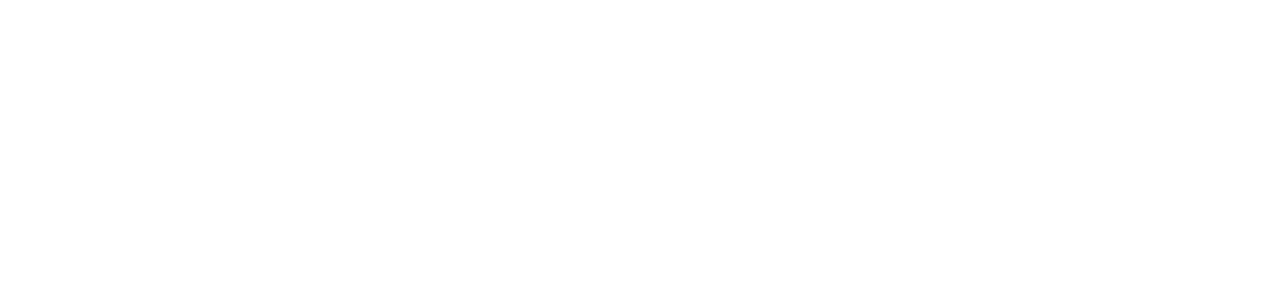
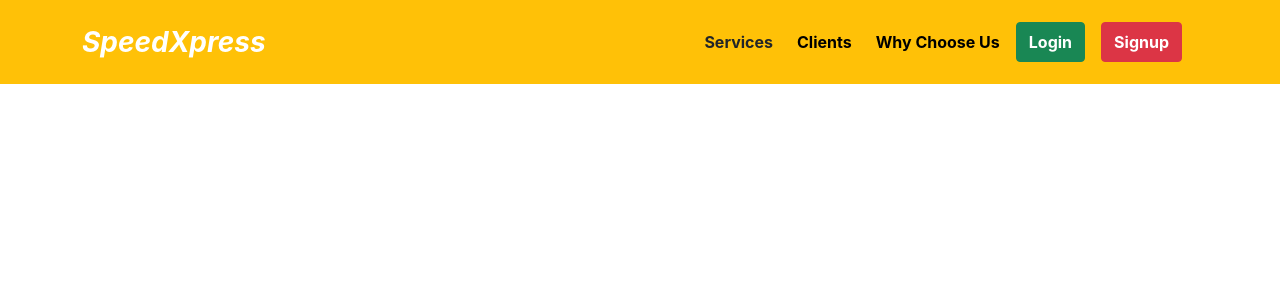
Before and after one commit to tanvirahmed055/speedxpress-delivery-service-client, a React (Create React App) app: page / in a window 1280 px wide. Shown: the top 300 px of the page. Built offline with nearby package versions, Linux system fonts and the light colour scheme.

Commit message:
added header component

```diff
--- a/src/App.js
+++ b/src/App.js
@@ -1,9 +1,27 @@
-import logo from './logo.svg';
 import './App.css';
+import Home from './components/Home/Home/Home';
+import React from "react";
+import {
+  BrowserRouter as Router,
+  Switch,
+  Route,
+  Link
+} from "react-router-dom";
+
 
 function App() {
   return (
     <div className="App">
+      <Router>
+        <Switch>
+          <Route path="/">
+            <Home></Home>
+          </Route>
+          <Route path="/home">
+            <Home></Home>
+          </Route>
+        </Switch>
+      </Router>
 
     </div>
   );
--- /dev/null
+++ b/src/components/Home/Home/Home.js
@@ -0,0 +1,12 @@
+import React from 'react';
+import Header from '../../Shared/Header/Header';
+
+const Home = () => {
+    return (
+        <div>
+            <Header></Header>
+        </div>
+    );
+};
+
+export default Home;
--- /dev/null
+++ b/src/components/Shared/Header/Header.js
@@ -0,0 +1,35 @@
+import React from 'react';
+import { Container, Nav, Navbar, Button } from 'react-bootstrap';
+import { Link } from "react-router-dom";
+
+
+const Header = () => {
+    return (
+        <Navbar collapseOnSelect expand="lg" bg="warning" variant="warning" className="p-3">
+            <Container>
+                <Navbar.Brand className="fs-3 fw-bolder fst-italic text-white">SpeedXpress</Navbar.Brand>
+
+                <Navbar.Toggle aria-controls="responsive-navbar-nav" />
+                <Navbar.Collapse id="responsive-navbar-nav">
+                    <Nav className="ms-auto">
+
+
+                        <Link className="me-2 nav-link text-dark" style={{ fontWeight: 'bold' }} to="">Services</Link>
+
+                        <Link className="me-2 nav-link" style={{ color: 'black', fontWeight: 'bold' }} to="">Clients</Link>
+
+                        <Link className="me-2 nav-link" style={{ color: 'black', fontWeight: 'bold' }} to="">Why Choose Us</Link>
+
+                        <Button variant="success" className="me-3 fw-bolder ">Login</Button>
+
+
+                        <Button variant="danger" className="me-3 fw-bolder">Signup</Button>
+
+                    </Nav>
+                </Navbar.Collapse>
+            </Container>
+        </Navbar>
+    );
+};
+
+export default Header;
```
Also changed, not shown: src/components/Home/Home/Home.css (added), src/components/Shared/Header/Header.css (added).
